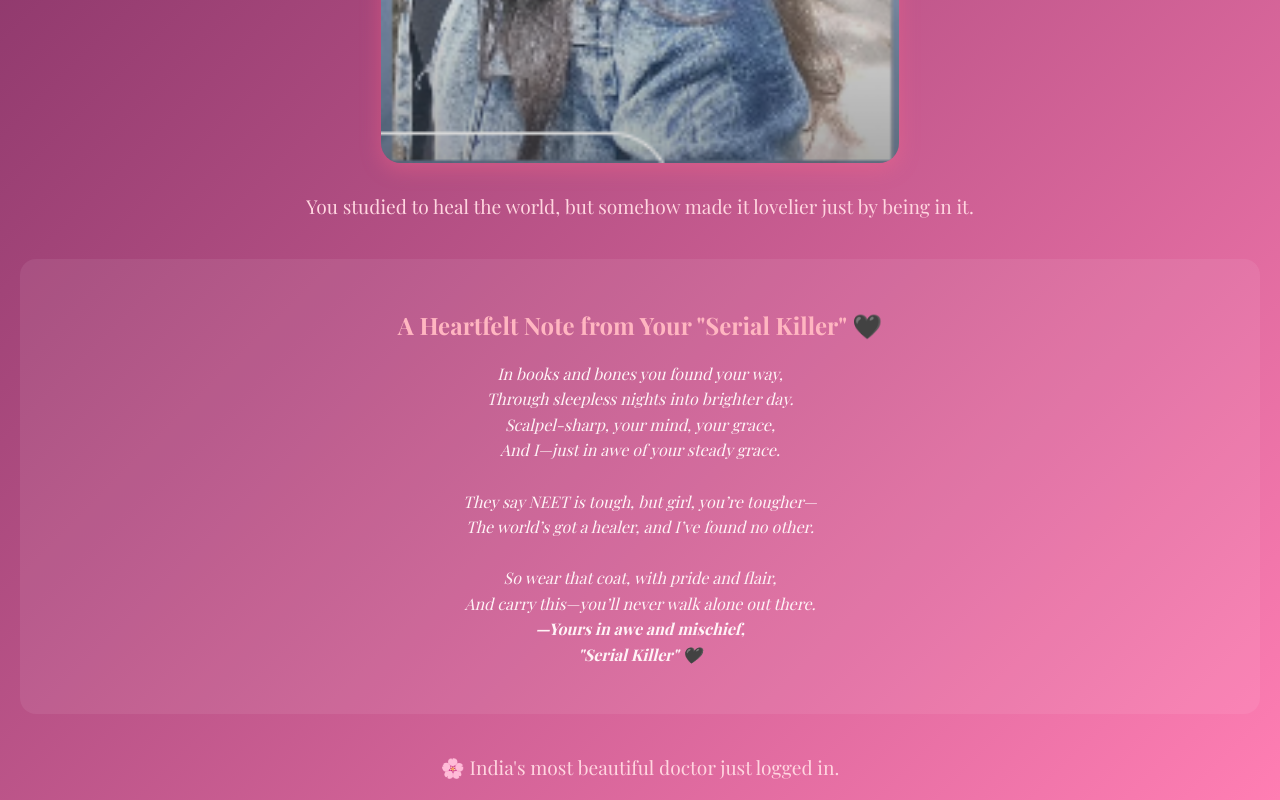
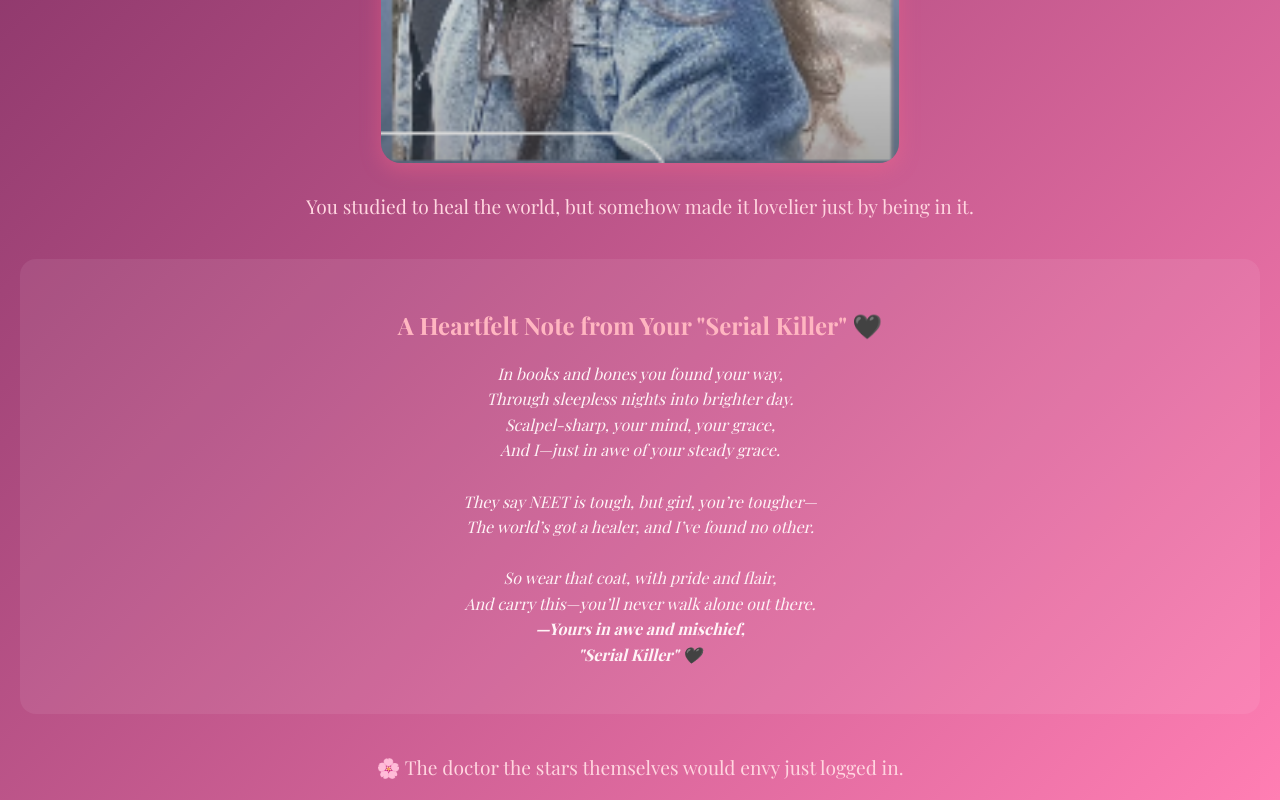
Before and after one commit to manan0005/neet_mobile, a plain HTML site: page index.html in a window 1280 px wide. Shown: the part 1796-2596 px from the top of the page. Drawn offline with nearby package versions, Linux system fonts and the light colour scheme.

Commit message:
Update index.html

```diff
--- a/index.html
+++ b/index.html
@@ -114,7 +114,7 @@
     </p>
   </div>
 
-  <p class="congrats-line">🌸 India's most beautiful doctor just logged in.</p>
+  <p class="congrats-line">🌸 The doctor the stars themselves would envy just logged in.</p>
 
   <!-- Confetti JS -->
   <script src="https://cdn.jsdelivr.net/npm/canvas-confetti@1.6.0/dist/confetti.browser.min.js"></script>
```
